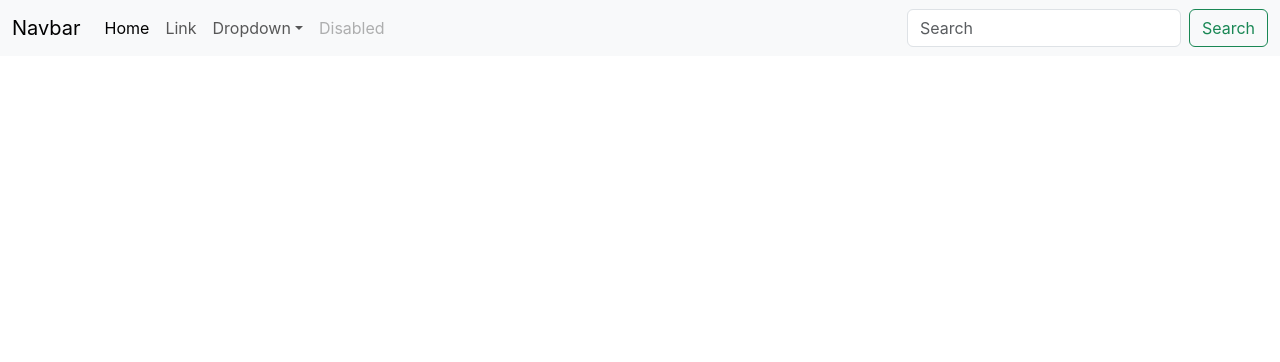
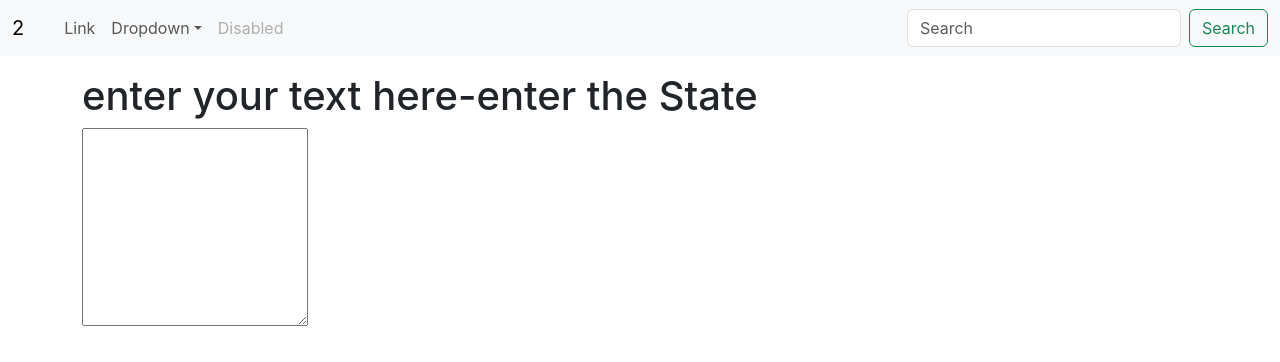
Before and after one commit to jasminejoye86-bot/my-app, a React (Create React App) app: page / in a window 1280 px wide. Shown: the top 362 px of the page. Built offline with nearby package versions, Linux system fonts and the light colour scheme.

Commit message:
learniing reactand basic property of react

```diff
--- a/package.json
+++ b/package.json
@@ -7,6 +7,7 @@
     "@testing-library/jest-dom": "^6.9.1",
     "@testing-library/react": "^16.3.3",
     "@testing-library/user-event": "^13.5.0",
+    "create-react-app": "^5.1.0",
     "react": "^19.2.8",
     "react-dom": "^19.2.8",
     "react-scripts": "5.0.1",
--- a/src/App.js
+++ b/src/App.js
@@ -1,44 +1,15 @@
 import logo from './logo.svg';
 import './App.css';
-
+import Navbar from './component/Navbar';
+import TextForm from './component/textForm';
 function App() {
   return (
-    <nav class="navbar navbar-expand-lg bg-body-tertiary">
-      <div class="container-fluid">
-        <a class="navbar-brand" href="#">Navbar</a>
-        <button class="navbar-toggler" type="button" data-bs-toggle="collapse" data-bs-target="#navbarSupportedContent" aria-controls="navbarSupportedContent" aria-expanded="false" aria-label="Toggle navigation">
-          <span class="navbar-toggler-icon"></span>
-        </button>
-        <div class="collapse navbar-collapse" id="navbarSupportedContent">
-          <ul class="navbar-nav me-auto mb-2 mb-lg-0">
-            <li class="nav-item">
-              <a class="nav-link active" aria-current="page" href="#">Home</a>
-            </li>
-            <li class="nav-item">
-              <a class="nav-link" href="#">Link</a>
-            </li>
-            <li class="nav-item dropdown">
-              <a class="nav-link dropdown-toggle" href="#" role="button" data-bs-toggle="dropdown" aria-expanded="false">
-                Dropdown
-              </a>
-              <ul class="dropdown-menu">
-                <li><a class="dropdown-item" href="#">Action</a></li>
-                <li><a class="dropdown-item" href="#">Another action</a></li>
-                <li><hr class="dropdown-divider" /></li>
-                <li><a class="dropdown-item" href="#">Something else here</a></li>
-              </ul>
-            </li>
-            <li class="nav-item">
-              <a class="nav-link disabled" aria-disabled="true">Disabled</a>
-            </li>
-          </ul>
-          <form class="d-flex" role="search">
-            <input class="form-control me-2" type="search" placeholder="Search" aria-label="Search" />
-            <button class="btn btn-outline-success" type="submit">Search</button>
-          </form>
-        </div>
+    <>
+      <Navbar title={2} />
+      <div className="container my-3">
+        <TextForm heading="enter your text here" />
       </div>
-    </nav>
+    </>
   );
 }
 
--- /dev/null
+++ b/src/component/Navbar.js
@@ -0,0 +1,47 @@
+import React from 'react'
+import PropTypes from 'prop-types'
+
+export default function Navbar(props) {
+    return (
+        <nav className="navbar navbar-expand-lg bg-body-tertiary">
+            <div className="container-fluid">
+                <a className="navbar-brand" href="/">{props.title}</a>
+                <button className="navbar-toggler" type="button" data-bs-toggle="collapse" data-bs-target="/navbarSupportedContent" aria-controls="navbarSupportedContent" aria-expanded="false" aria-label="Toggle navigation">
+                    <span className="navbar-toggler-icon"></span>
+                </button>
+                <div className="collapse navbar-collapse" id="navbarSupportedContent">
+                    <ul className="navbar-nav me-auto mb-2 mb-lg-0">
+                        <li className="nav-item">
+                            <a className="nav-link active" aria-current="page" href="/">{props.About}</a>
+                        </li>
+                        <li className="nav-item">
+                            <a className="nav-link" href="/">Link</a>
+                        </li>
+                        <li className="nav-item dropdown">
+                            <a className="nav-link dropdown-toggle" href="/" role="button" data-bs-toggle="dropdown" aria-expanded="false">
+                                Dropdown
+                            </a>
+                            <ul className="dropdown-menu">
+                                <li><a className="dropdown-item" href="/">Action</a></li>
+                                <li><a className="dropdown-item" href="/">Another action</a></li>
+                                <li><hr className="dropdown-divider" /></li>
+                                <li><a className="dropdown-item" href="/">Something else here</a></li>
+                            </ul>
+                        </li>
+                        <li className="nav-item">
+                            <a className="nav-link disabled" aria-disabled="true">Disabled</a>
+                        </li>
+                    </ul>
+                    <form className="d-flex" role="search">
+                        <input className="form-control me-2" type="search" placeholder="Search" aria-label="Search" />
+                        <button className="btn btn-outline-success" type="submit">Search</button>
+                    </form>
+                </div>
+            </div>
+        </nav>
+    )
+}
+Navbar.propTypes = {
+    title: PropTypes.string,
+    About: PropTypes.string
+}
--- /dev/null
+++ b/src/component/textForm.js
@@ -0,0 +1,13 @@
+import React, { useState } from 'react'
+
+export default function textForm(props) {
+    const [text, setText] = useState('enter the State');
+    return (
+        <div>
+            <h1>{props.heading}-{text}</h1>
+            <div className="mb-8">
+                <textarea name="" id="" rows="8"></textarea>
+            </div>
+        </div>
+    )
+}
```
Also changed, not shown: 1 other file (tests, documents, lock files or other folders).
